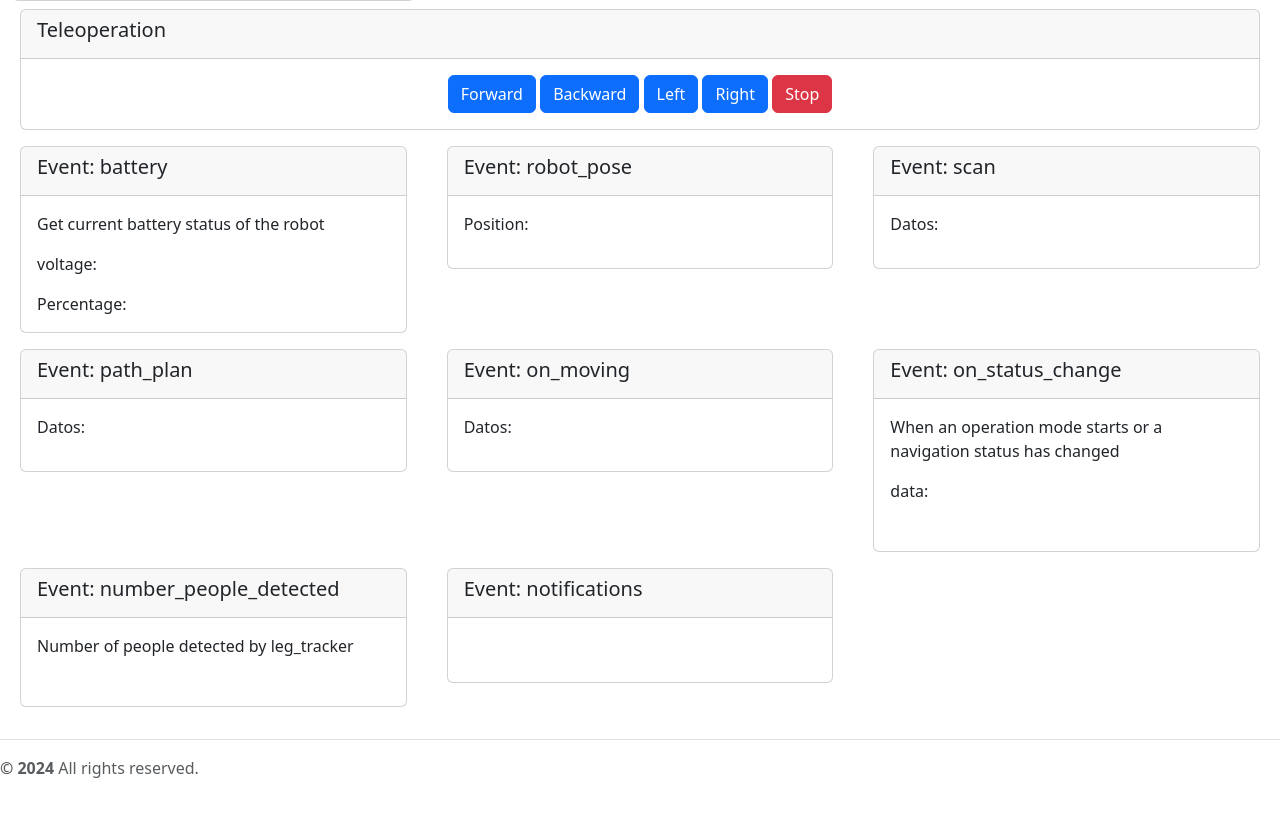
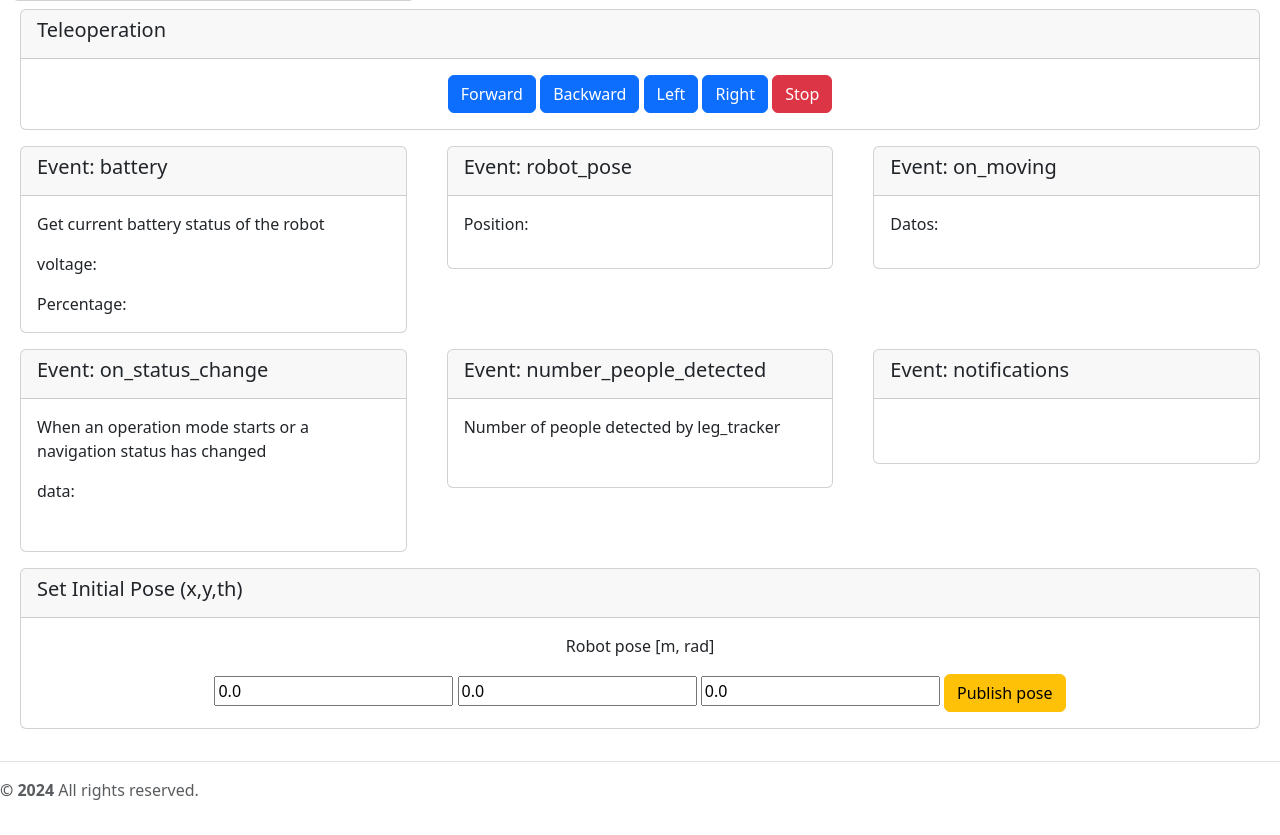
Before and after one commit to cmauricioae8/navigation_server, a Python web app: template navigation_server/webapp/templates/home/event_test.html in a window 1280 px wide. Shown: the part 951-1786 px from the top of the page. Before the commit the page ends 1729 px from the top, so only its background shows below. Run offline with Jinja, Linux system fonts and the light colour scheme; the template is opened without the code that fills it, so the values that code supplies are empty; some libraries are stand-ins or nearby versions.

Commit message:
feat: form to set initial pose was added

```diff
--- a/navigation_server/topics/scan_subscriber.py
+++ b/navigation_server/topics/scan_subscriber.py
@@ -6,7 +6,7 @@ from sensor_msgs.msg import LaserScan
 
 from .base_topics import BaseSubscriber
 from navigation_server.topics.data_types import PointData
-from navigation_server.webapp.socket_io import emitEvent
+# from navigation_server.webapp.socket_io import emitEvent
 
 
 class ScanData:
--- a/navigation_server/webapp/static/js/event_test.js
+++ b/navigation_server/webapp/static/js/event_test.js
@@ -54,21 +54,10 @@ var button_cmd_right = document.getElementById("cmd_right");
 var button_cmd_stop = document.getElementById("cmd_stop");
 
 var position_element = document.getElementById('position');
-var scan_element = document.getElementById('scan');
-var path_plan_element = document.getElementById('path_plan');
 var on_moving_element = document.getElementById('on_moving');
 var on_mode_change_element = document.getElementById('on_mode_change');
 
-// ELEMENTS FOR SET POSE
-// var button_pose_set = document.getElementById("pose_set");
-// var pose_position_x = document.getElementById("pose_position_x");
-// var pose_position_y = document.getElementById("pose_position_y");
-// var pose_orientation = document.getElementById("pose_orientation");
-
 // ELEMENTS FOR BATTERY
-var button_battery_get = document.getElementById("battery_get");
-var button_battery_stop = document.getElementById("battery_stop");
-var battery_as_event_checkbox = document.getElementById("battery_as_event_checkbox");
 var battery_voltage = document.getElementById("battery_voltage");
 var battery_percentage = document.getElementById("battery_percentage");
 
@@ -280,27 +269,6 @@ socketio.on('robot_pose', function(data) {
   //console.log(data);
   position_element.innerHTML = `(${data.position_x.toFixed(2)}, ${data.position_y.toFixed(2)}, ${data.orientation.toFixed(2)})`;
 });
-socketio.on('scan', function(data) {
-  //console.log(data);
-  // print first 5 points
-  var scan_text = `min_dist: ${data.min_distance.toFixed(2)}m to ${data.min_angle}°<br>`;
-  var n = 5 < data.length ? 5 : data.length;
-  for (var i = 0; i < n; i++) {
-    scan_text += `(${data.points[i].x}, ${data.points[i].y})<br>`;
-  }
-
-  scan_element.innerHTML = `(${data.length})<br>` + scan_text;
-});
-socketio.on('path_plan', function(data) {
-  //console.log('path_plan', data);
-  // print first 5 poses
-  var path_text = "";
-  var n = 5 < data.length ? 5 : data.length;
-  for (var i = 0; i < n; i++) {
-    path_text += `(${data.poses[i].position_x}, ${data.poses[i].position_y}, ${data.poses[i].orientation})<br>`;
-  }
-  path_plan_element.innerHTML = `(${data.length})<br>` + path_text;
-});
 socketio.on('on_moving', function(data) {
   //console.log(data);
   on_moving_element.innerHTML = `on_moving: ${data.on_moving}`;
@@ -322,3 +290,29 @@ socketio.on('notifications', function(data) {
   // console.log(data);
   notifications_element.innerHTML = JSON.stringify(data, undefined, 2);
 });
+
+
+// Set Initial Pose
+var button_pose_set = document.getElementById("set_initialpose");
+button_pose_set.addEventListener("click", function(){
+  // console.log("Publish initial pose");
+  data = {
+    position_x: document.getElementById('pose_x0').value,
+    position_y: document.getElementById('pose_y0').value,
+    orientation: document.getElementById('pose_th0').value,
+  };
+  $.ajax(
+      {
+        url: document.location.origin+"/ros/set_pose/free/",
+        type: "POST",
+        //traditional:true,
+        headers: {
+          'accept': 'application/json',
+          'Content-Type': 'application/json'
+        },
+        data: JSON.stringify(data),
+        success: function(data){
+            console.log("Set initial pose success");
+        }
+  });
+});
--- a/navigation_server/webapp/templates/home/event_test.html
+++ b/navigation_server/webapp/templates/home/event_test.html
@@ -137,31 +137,6 @@
         </div>
         <!-- --------------------------------------------------- -->
     </div>
-    <div class="col-4">
-        <!-- ------------ EVENTO: scan ------------ -->
-        <div class="card m-2" >
-            <div class="card-header">
-                <h5 class="card-title">Event: scan</h5>
-            </div>
-            <div class="card-body">
-                <p>Datos: <span id="scan"></span></p>
-            </div>
-        </div>
-        <!-- --------------------------------------------------- -->
-    </div>
-
-    <div class="col-4">
-        <!-- ------------ EVENTO: path_plan ------------ -->
-        <div class="card m-2" >
-            <div class="card-header">
-                <h5 class="card-title">Event: path_plan</h5>
-            </div>
-            <div class="card-body">
-                <p>Datos: <span id="path_plan"></span></p>
-            </div>
-        </div>
-        <!-- --------------------------------------------------- -->
-    </div>
 
     <div class="col-4">
         <!-- ------------ EVENTO: on_moving ------------ -->
@@ -221,6 +196,23 @@
         <!-- --------------------------------------------------- -->
     </div>
 
+    <div class="col-12">
+        <!-- ------------ Set initial pose ------------ -->
+        <div class="card m-2" >
+            <div class="card-header">
+                <h5 class="card-title">Set Initial Pose (x,y,th)</h5>
+            </div>
+            <div class="card-body text-center">
+                <p class="card-text">Robot pose [m, rad]</p>
+                <input type="text" class="text" id="pose_x0" value="0.0">
+                <input type="text" class="text" id="pose_y0" value="0.0">
+                <input type="text" class="text" id="pose_th0" value="0.0">
+                <button id="set_initialpose" class="btn btn-warning">Publish pose</button>
+            </div>
+        </div>
+        <!-- --------------------------------------------------- -->
+    </div>
+
 </div>
 <!-- BEGIN toast -->
 <div class="position-fixed top-0 end-0 p-3 mt-5" style="z-index: 11">
```
